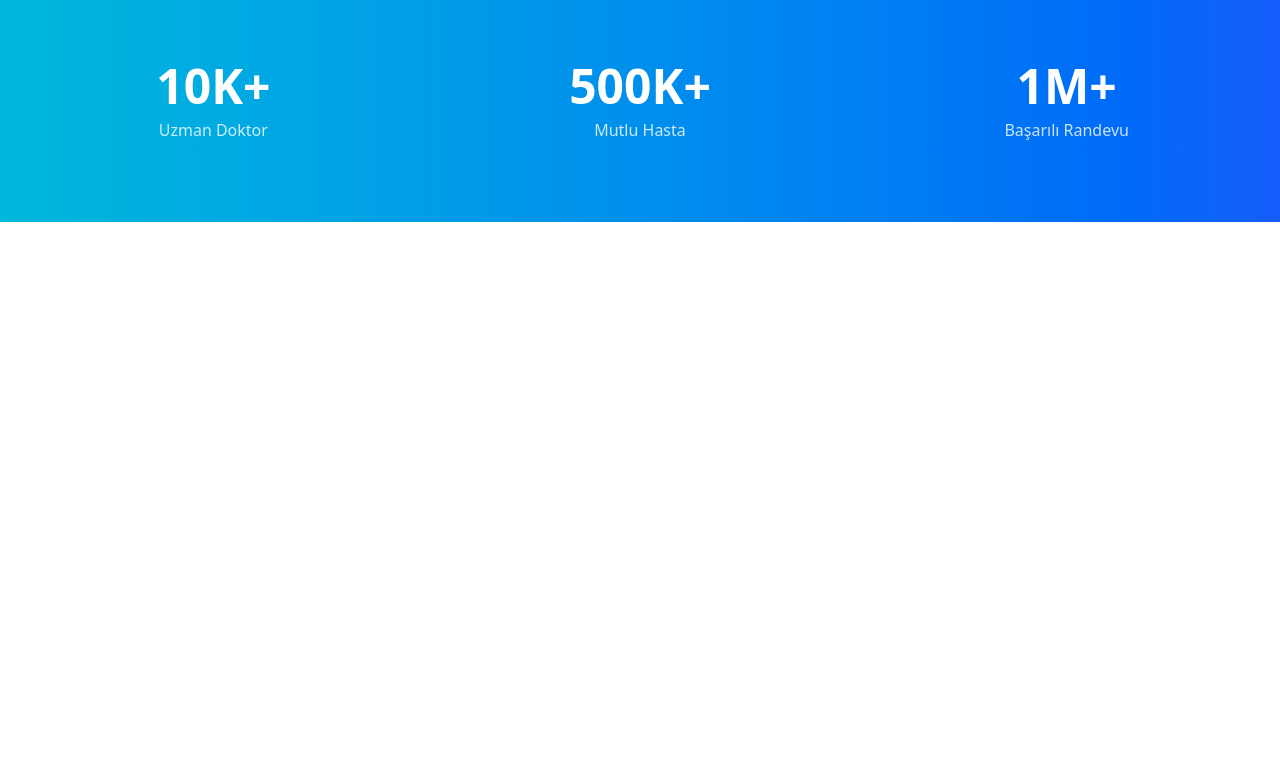
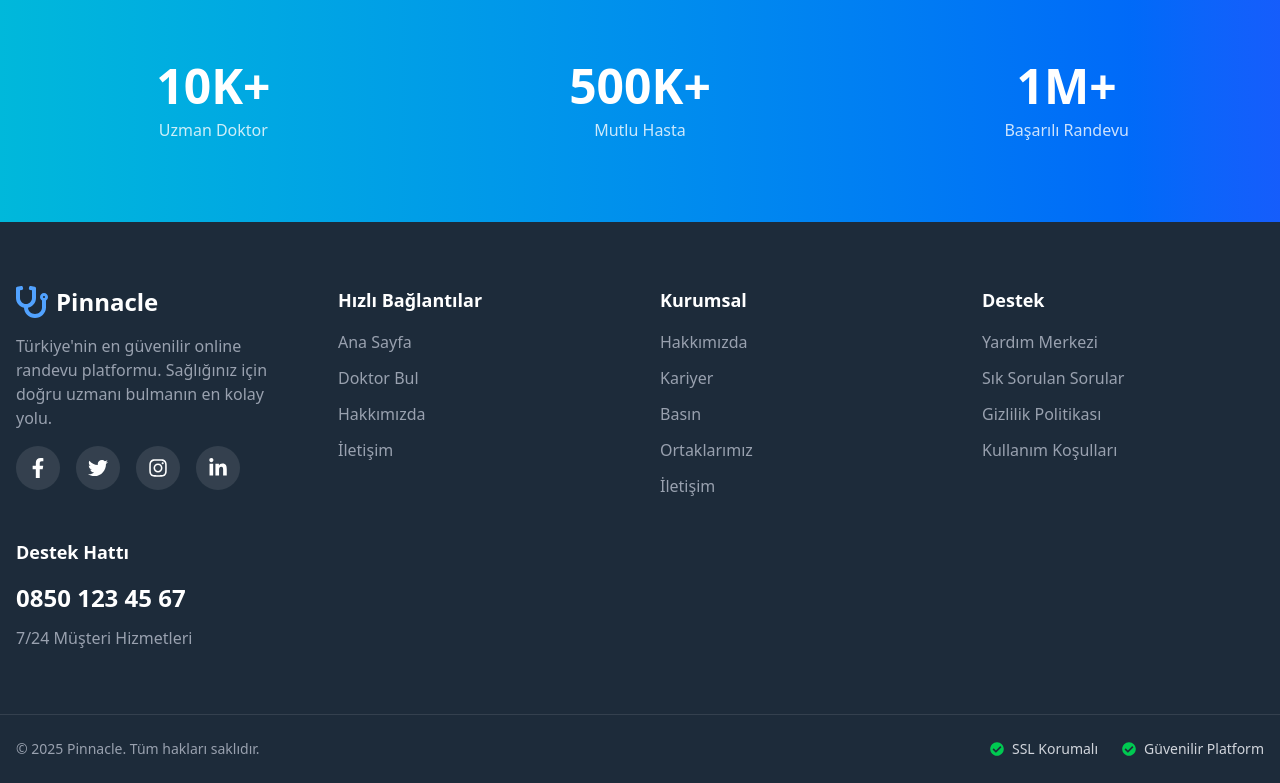
Before and after one commit to EnderKaran/pinnacle-health-systems-frontend, a React (Vite) app: page / in a window 1280 px wide. Shown: the part 3662-4445 px from the top of the page. Before the commit the page ends 3884 px from the top, so only its background shows below. Built offline with nearby package versions, Linux system fonts and the light colour scheme; no server answers.

Commit message:
footer component bitti

```diff
--- a/src/App.jsx
+++ b/src/App.jsx
@@ -5,6 +5,7 @@ import WhyChooseUs from './components/WhyChooseUs';
 import PopularSpecialties from './components/PopularSpecialties';
 import Testimonials from './components/Testimonials';
 import CTA from './components/CTA';
+import Footer from './components/Footer';
 
 import './App.css'
 
@@ -22,7 +23,8 @@ function App() {
         <PopularSpecialties />
         <Testimonials />
         <CTA />
-      </main>
+        </main>
+        <Footer />
       </div>
     </>
   )
--- /dev/null
+++ b/src/components/Footer.jsx
@@ -0,0 +1,120 @@
+// src/components/Footer.jsx
+
+import React from 'react';
+// Navbar'daki logomuz için gerekli ikonu tekrar import ediyoruz
+import { FaStethoscope, FaFacebookF, FaTwitter, FaInstagram, FaLinkedinIn, FaCheckCircle } from 'react-icons/fa';
+
+// Linkleri veri olarak tanımlıyoruz
+const footerLinks = [
+  {
+    title: 'Hızlı Bağlantılar',
+    // İstediğin gibi Navbar linklerini kullanıyoruz
+    links: [
+      { name: 'Ana Sayfa', href: '/' },
+      { name: 'Doktor Bul', href: '/doktor-bul' },
+      { name: 'Hakkımızda', href: '/hakkimizda' },
+      { name: 'İletişim', href: '/iletisim' },
+    ]
+  },
+  {
+    title: 'Kurumsal',
+    links: [
+      { name: 'Hakkımızda', href: '#' },
+      { name: 'Kariyer', href: '#' },
+      { name: 'Basın', href: '#' },
+      { name: 'Ortaklarımız', href: '#' },
+      { name: 'İletişim', href: '#' },
+    ]
+  },
+  {
+    title: 'Destek',
+    links: [
+      { name: 'Yardım Merkezi', href: '#' },
+      { name: 'Sık Sorulan Sorular', href: '#' },
+      { name: 'Gizlilik Politikası', href: '#' },
+      { name: 'Kullanım Koşulları', href: '#' },
+    ]
+  }
+];
+
+const socialLinks = [
+  { icon: FaFacebookF, href: '#' },
+  { icon: FaTwitter, href: '#' },
+  { icon: FaInstagram, href: '#' },
+  { icon: FaLinkedinIn, href: '#' },
+];
+
+const Footer = () => {
+  return (
+    <footer className="bg-[#1D2B3A] text-white">
+      <div className="container mx-auto px-4 py-16">
+        {/* Üst Kısım - 4 Sütunlu Grid */}
+        <div className="grid grid-cols-1 md:grid-cols-2 lg:grid-cols-4 gap-10">
+          {/* Sütun 1: Logo ve Sosyal Medya */}
+          <div className="space-y-4">
+            <a href="/" className="flex items-center space-x-2">
+              <FaStethoscope className="w-8 h-8 text-blue-400" />
+              <span className="text-2xl font-bold">Pinnacle</span>
+            </a>
+            <p className="text-gray-400">
+              Türkiye'nin en güvenilir online randevu platformu. Sağlığınız için doğru uzmanı bulmanın en kolay yolu.
+            </p>
+            <div className="flex space-x-4">
+              {socialLinks.map((link, index) => (
+                <a key={index} href={link.href} className="bg-white/10 p-3 rounded-full hover:bg-white/20 transition-colors">
+                  <link.icon className="w-5 h-5" />
+                </a>
+              ))}
+            </div>
+          </div>
+
+          {/* Sütun 2, 3: Linkler (Dinamik olarak oluşturuluyor) */}
+          {footerLinks.map((column) => (
+            <div key={column.title}>
+              <h3 className="text-lg font-semibold mb-4">{column.title}</h3>
+              <ul className="space-y-3">
+                {column.links.map((link) => (
+                  <li key={link.name}>
+                    <a href={link.href} className="text-gray-400 hover:text-white transition-colors">
+                      {link.name}
+                    </a>
+                  </li>
+                ))}
+              </ul>
+            </div>
+          ))}
+
+          {/* Sütun 4: Destek Hattı */}
+          <div>
+            <h3 className="text-lg font-semibold mb-4">Destek Hattı</h3>
+            <div className="space-y-3">
+              <p className="text-2xl font-bold">0850 123 45 67</p>
+              <p className="text-gray-400">7/24 Müşteri Hizmetleri</p>
+            </div>
+          </div>
+        </div>
+      </div>
+
+      {/* Alt Kısım - Copyright */}
+      <div className="border-t border-white/10">
+        <div className="container mx-auto px-4 py-6 flex flex-col md:flex-row justify-between items-center text-center md:text-left">
+          <p className="text-gray-400 text-sm mb-4 md:mb-0">
+            © {new Date().getFullYear()} Pinnacle. Tüm hakları saklıdır.
+          </p>
+          <div className="flex items-center space-x-6">
+            <div className="flex items-center gap-2 text-sm text-gray-300">
+              <FaCheckCircle className="text-green-500" />
+              <span>SSL Korumalı</span>
+            </div>
+            <div className="flex items-center gap-2 text-sm text-gray-300">
+              <FaCheckCircle className="text-green-500" />
+              <span>Güvenilir Platform</span>
+            </div>
+          </div>
+        </div>
+      </div>
+    </footer>
+  );
+};
+
+export default Footer;
```
